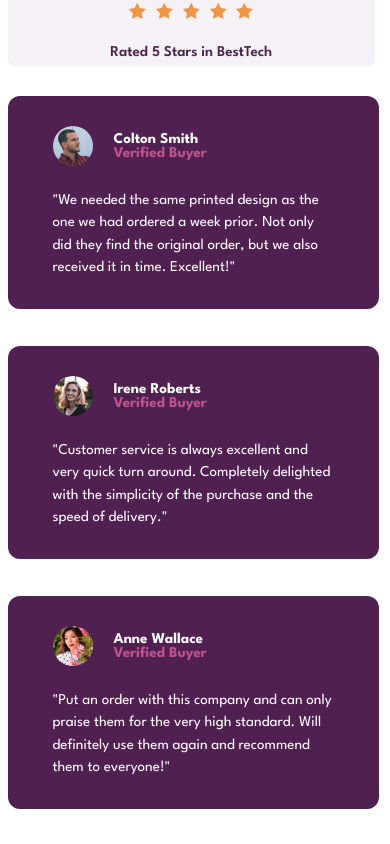
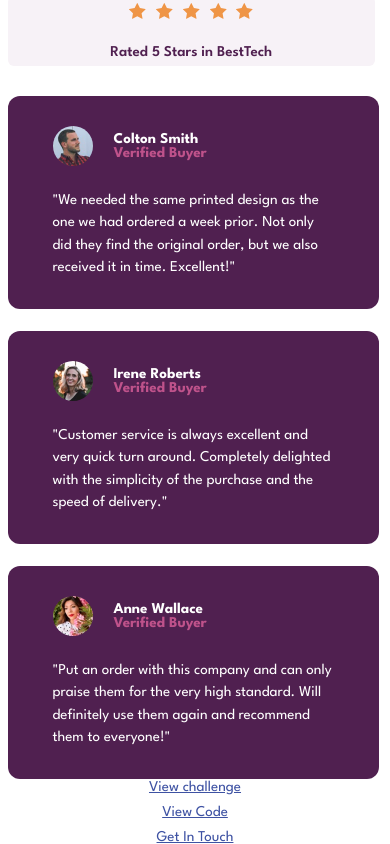
Before and after one commit to Thabanengobe/social-proof-section, a plain HTML site: page index.html in a window 390 px wide. Shown: the part 438-1282 px from the top of the page. Before the commit the page ends 1247 px from the top, so only its background shows below. Drawn offline with Linux system fonts and the light colour scheme.

Commit message:
Fixed responsiveness

```diff
--- a/index.html
+++ b/index.html
@@ -143,10 +143,9 @@
       <!-- <img src="./images/bg-pattern-bottom-desktop.svg" alt="" class="bottom-pattern"> -->
     </main>
     <footer class="attribution">
-      Challenge by
-      <a href="https://www.frontendmentor.io?ref=challenge" target="_blank"
-        >Frontend Mentor</a
-      >. Coded by <a href="https://www.linkedin.com/in/thabane-ngobe-thabanengobe/" target="_blank">Thabane Ngobe</a>.
+      <a href=""><p>View challenge</p></a>
+      <a href=""><p>View Code</p></a>
+      <a href=""><p>Get In Touch</p></a>
     </footer>
   </body>
 </html>
--- a/style-responsive.css
+++ b/style-responsive.css
@@ -1,9 +1,9 @@
 @media (max-width: 1006px){
+
     .social-proof{
         grid-template-columns: repeat(1, 1fr);
         margin: .1em .5em;
     }
-
     .rates{
         grid-row: 2;
         grid-column: 1/2;
@@ -16,15 +16,27 @@
         flex-direction: column;
         gap: 1.5em
     }
+    .review-2{
+        position: initial;
+    }
+    .review-3{
+        position: initial;
+    }
 
 }
 
 @media (max-width: 550px){
+
+    .attribution{
+        flex-direction: column;
+        align-content: center;
+        gap: 1em;
+    }
     .reviews{
         width: 75%;
     }
     .service{
-        padding: .5em 1em;
+        padding: .5em .5em;
     }
     .stars{
         align-self: center;
--- a/style.css
+++ b/style.css
@@ -96,3 +96,8 @@ main{
 .service{
     padding: 1em 3em;
 }
+
+.attribution{
+    display: flex;
+    justify-content: space-around ;
+}
```
